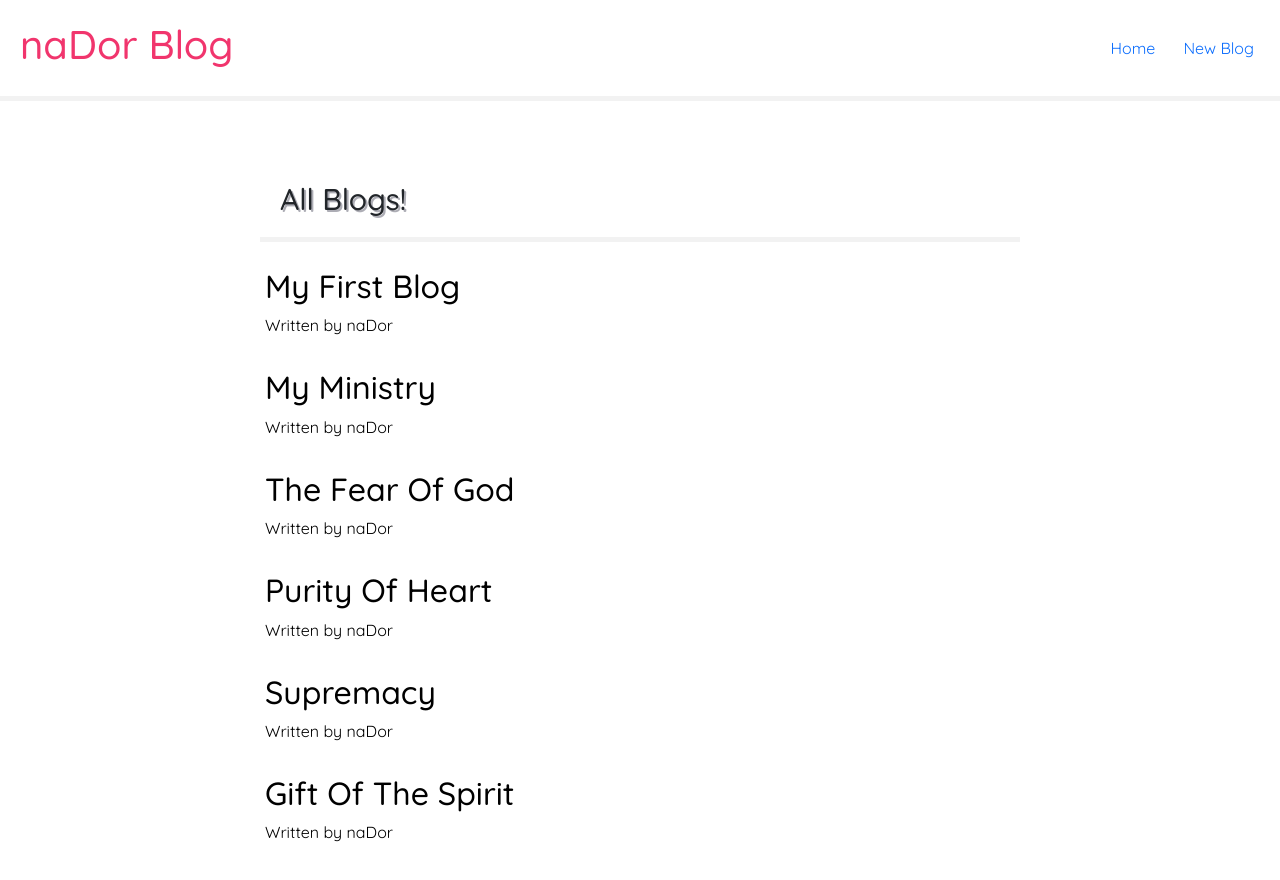
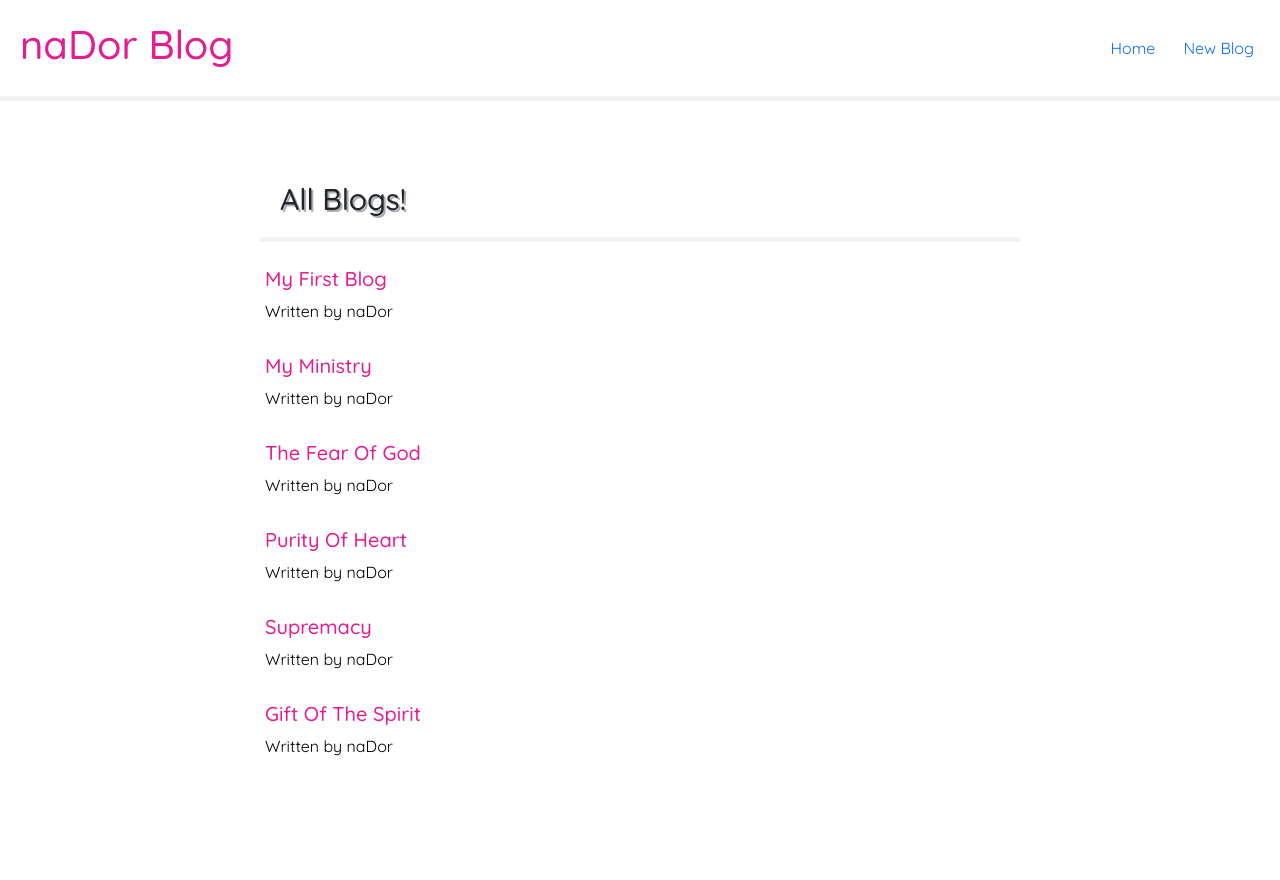
Before and after one commit to sharon5555/naDor-Blog, a React (Create React App) app in the folder nador-blog/: page / in a window 1280 px wide. Shown: the top 880 px of the page. After the commit the page ends 844 px from the top, so only its background shows below. Built offline with nearby package versions, Linux system fonts and the light colour scheme; data requests are answered from the project's data file.

Commit message:
tried using the Route parameter

```diff
--- a/nador-blog/src/App.js
+++ b/nador-blog/src/App.js
@@ -2,7 +2,8 @@
 import Navbar from './Navbar';
 import Home from './Home';
 import { BrowserRouter as Router, Route, Switch } from 'react-router-dom';
-import Create from './Create'
+import Create from './Create';
+import BlogDetails from './BlogDetails';
 
 function App() {
 
@@ -19,6 +20,9 @@
         <Route path = "/Create">
         <Create />
         </Route>
+        <Route path = "/blogs/:1d">
+        <BlogDetails />
+        </Route>
         </switch>
         </div>
       </div>
--- /dev/null
+++ b/nador-blog/src/BlogDetails.js
@@ -0,0 +1,13 @@
+import { useParams } from "react-router-dom";
+
+const BlogDetails = () => {
+    const { id } = useParams();
+
+    return (
+        <div className= "blog-details">
+            <h2>Blog details - { id }</h2>
+        </div>
+    );
+}
+
+export default BlogDetails;
--- a/nador-blog/src/BlogList.js
+++ b/nador-blog/src/BlogList.js
@@ -1,15 +1,21 @@
+import React from "react";
+import { Link } from "react-router-dom";
+
 const BlogList = ({ blogs, title }) => {
+
 return (
     <div className="blog-list">
-        <h2 className="heading">{ title }</h2>
+    <h2 className= "heading">{title}</h2>
     {blogs.map((blog) => (
         <div className="blog-preview" key={blog.id}>
-            <h2>{ blog.title }</h2>
-            <p>Written by { blog.author }</p>
+        <Link to={`/blogs/${blog.id}`}>
+            <h2>{blog.title}</h2>
+            <p>Written by {blog.author}</p>
+        </Link>
         </div>
     ))}
     </div>
 );
-}
+};
 
 export default BlogList;
--- a/nador-blog/src/index.css
+++ b/nador-blog/src/index.css
@@ -15,7 +15,7 @@
   border-bottom: 5px solid #f2f2f2;
 }
 .navbar h1 {
-  color: #f1356d;
+  color: #e61c92;;
 }
 .navbar .links {
   margin-left: auto;
@@ -27,7 +27,7 @@
   padding: 6px;
 }
 .navbar a:hover {
-  color: #f1356d;
+  color: #e61c92;;
 }
 .content {
   max-width: 800px;
@@ -58,3 +58,16 @@
   border-bottom: 5px solid #f2f2f2;
   cursor: pointer;
 }
+
+.blog-preview h2 {
+  font-size: 20px;
+  color: #e61c92;
+  margin-bottom: 8px;
+}
+
+.blog-preview a {
+  text-decoration: none;
+}
+.blog-preview p {
+  color: black;
+}
```
Lines whose indentation alone changed are shown as unchanged.
